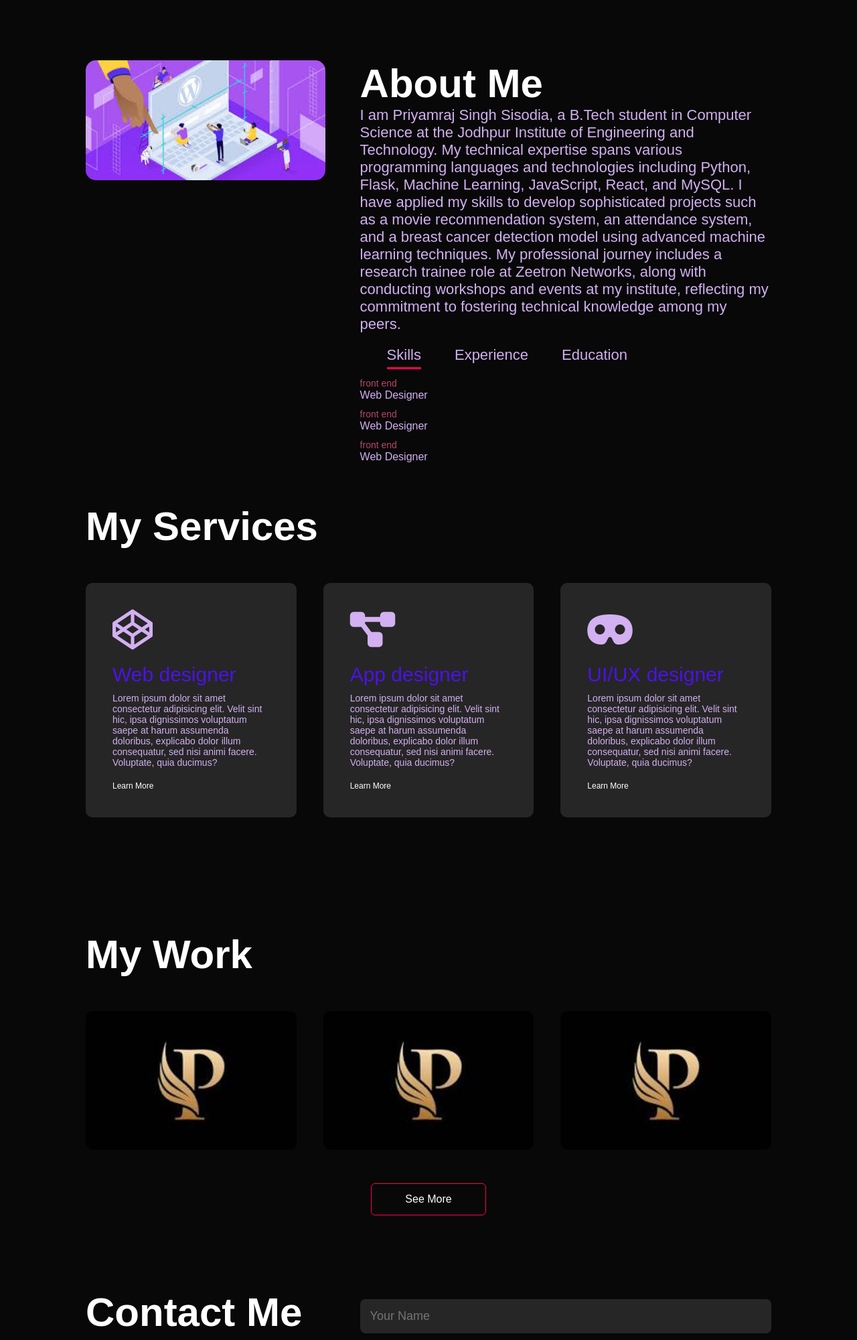
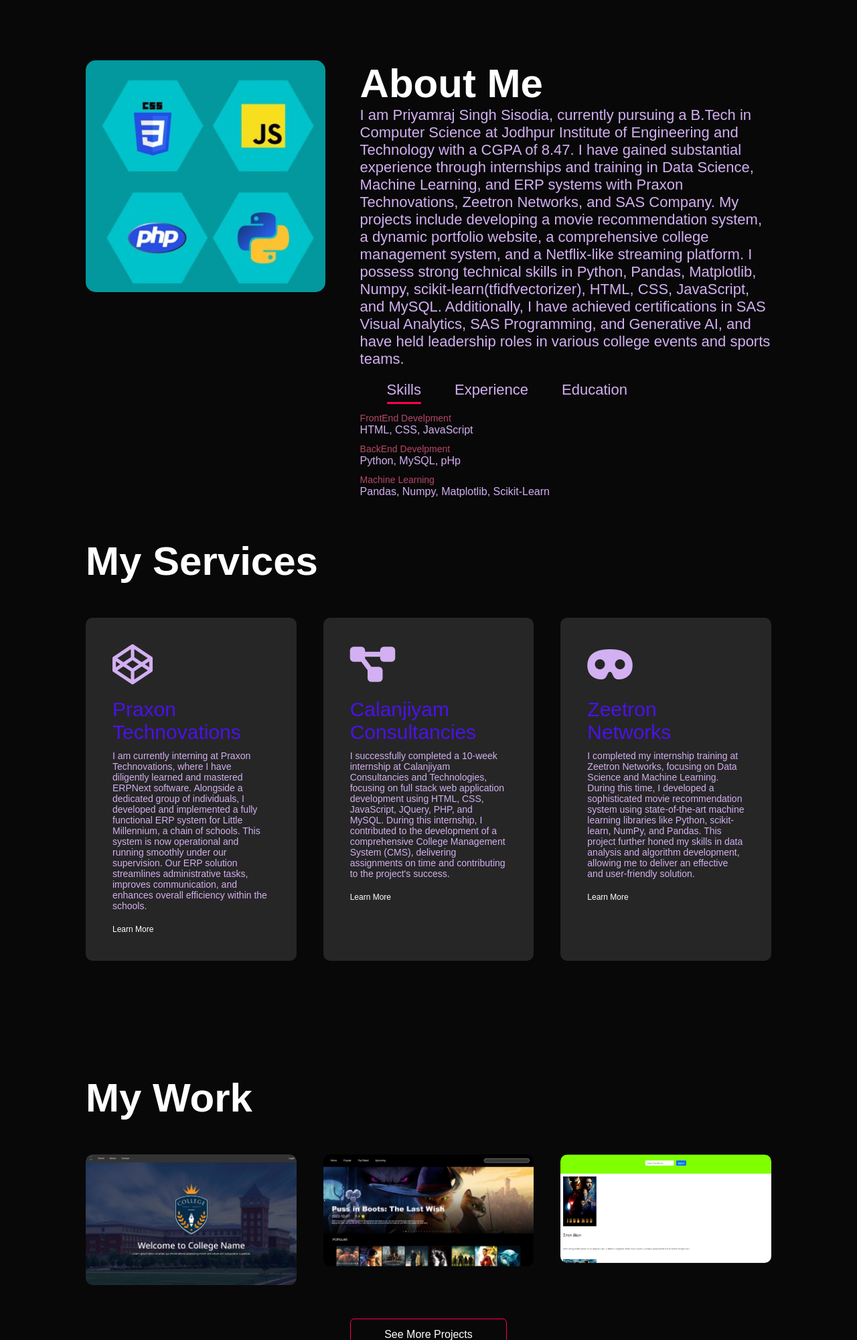
Before and after one commit to SisodiaPriyamraj/Portfolio_Website, a plain HTML site: page index.html in a window 1280 px wide. Shown: the part 800-2800 px from the top of the page at 67% size. Drawn offline with Linux system fonts and the light colour scheme.

Commit message:
Modified all the content according to my work and experience

```diff
--- a/index.html
+++ b/index.html
@@ -5,27 +5,31 @@
     <meta name="viewport" content="width=device-width, initial-scale=1.0" />
     <title>Priyam's Portfolio Website</title>
     <link rel="stylesheet" href="./style.css" />
-    <script src="https://kit.fontawesome.com/d4fd301493.js" crossorigin="anonymous"></script>
+    <script
+      src="https://kit.fontawesome.com/d4fd301493.js"
+      crossorigin="anonymous"
+    ></script>
   </head>
   <body>
     <div id="header">
-      <nav >
-        <img src="./image/logo_use.jpeg" class="logo" />
+      <nav>
+        <img src="./image/piliyambhaiya.png" class="logo" />
         <ul id="sidemenu">
           <li><a href="#header">Home</a></li>
           <li><a href="#about">About</a></li>
           <li><a href="#services">Services</a></li>
-          <li><a href="#portfolio">Portfolio</a></li>
+          <li><a href="#portfolio">My Work</a></li>
           <li><a href="#contact">Contact</a></li>
           <i class="fas fa-times" onclick="closemenu()"></i>
         </ul>
         <i class="fa-solid fa-bars" onclick="openmenu()"></i>
       </nav>
       <div class="container">
-
         <div class="header-text">
-
-          <h1>Hello,<br> I am Priyamraj </h1>
+          <h1>
+            Hello,<br />
+            I am Priyamraj
+          </h1>
           <p>Full Stack Developer</p>
         </div>
       </div>
@@ -35,46 +39,67 @@
       <div class="container">
         <div class="row">
           <div class="about-col-1">
-            <img src="./image/footer.jpeg" />
+            <img src="./image/skill_logo.jpg" />
           </div>
           <div class="about-col-2">
             <h1 class="sub-title">About Me</h1>
             <p>
-              I am Priyamraj Singh Sisodia, a B.Tech student in Computer Science at the Jodhpur Institute of Engineering and Technology. My technical expertise spans various programming languages and technologies including Python, Flask, Machine Learning, JavaScript, React, and MySQL.
-              I have applied my skills to develop sophisticated projects such as a movie recommendation system, an attendance system, and a breast cancer detection model using advanced machine learning techniques.
-              My professional journey includes a research trainee role at Zeetron Networks, along with conducting workshops and events at my institute, reflecting my commitment to fostering technical knowledge among my peers.
+              I am Priyamraj Singh Sisodia, currently pursuing a B.Tech in
+              Computer Science at Jodhpur Institute of Engineering and
+              Technology with a CGPA of 8.47. I have gained substantial
+              experience through internships and training in Data Science,
+              Machine Learning, and ERP systems with Praxon Technovations,
+              Zeetron Networks, and SAS Company. My projects include developing
+              a movie recommendation system, a dynamic portfolio website, a
+              comprehensive college management system, and a Netflix-like
+              streaming platform. I possess strong technical skills in Python,
+              Pandas, Matplotlib, Numpy, scikit-learn(tfidfvectorizer), HTML,
+              CSS, JavaScript, and MySQL. Additionally, I have achieved
+              certifications in SAS Visual Analytics, SAS Programming, and
+              Generative AI, and have held leadership roles in various college
+              events and sports teams.
             </p>
             <div class="tab-titles">
-              <p class="tab-links active-link" onclick="opentab('Skills')">Skills</p>
-              <p class="tab-links"onclick="opentab('Experience')">Experience<e/p>
-              <p class="tab-links"onclick="opentab('Education')">Education</p>
+              <p class="tab-links active-link" onclick="opentab('Skills')">
+                Skills
+              </p>
+              <p class="tab-links" onclick="opentab('Experience')">
+                Experience<e/p>
+              </p>
+              <p class="tab-links" onclick="opentab('Education')">Education</p>
             </div>
             <div class="tab-contents active-tab" id="Skills">
               <ul>
-                <li><span> front end</span><br>Web Designer</li>
-                <li><span> front end</span><br>Web Designer</li>
-                <li><span> front end</span><br>Web Designer</li>
+                <li>
+                  <span> FrontEnd Develpment</span><br />HTML, CSS, JavaScript
+                </li>
+                <li>
+                  <span> BackEnd Develpment</span><br />Python, MySQL, pHp
+                </li>
+                <li>
+                  <span> Machine Learning</span><br />Pandas, Numpy, Matplotlib,
+                  Scikit-Learn
+                </li>
               </ul>
             </div>
             <div class="tab-contents" id="Education">
               <ul>
-                <li><span>10th </span><br>Web Designer</li>
-                <li><span> 12th</span><br>Web Designer</li>
-                <li><span>JIET</span><br>Web Designer</li>
+                <li><span>10th (85.20%)</span><br />Happy Hours School</li>
+                <li><span> 12th (87%)</span><br />Happy Hours School</li>
+                <li><span>B.Tech</span><br />Jodhpur Institue of Engineering and Technology</li>
               </ul>
             </div>
 
             <div class="tab-contents" id="Experience">
               <ul>
-                <li><span>workshop  </span><br>Web Designer</li>
-                <li><span>projects on webdev </span><br>Web Designer</li>
-                <li><span>worked upon react as well </span><br>Web Designer</li>
+                <li><span>Internship</span><br />Praxon Technovations</li>
+                <li><span>Internship</span><br />Calanjiyam Consultancies</li>
+                <li><span>Training Internship </span><br />Zeetron Networks</li>
+                <li><span>Training</span><br />SAS Company</li>
               </ul>
             </div>
           </div>
         </div>
-
-
       </div>
 
       <!---------Services ---------->
@@ -84,81 +109,115 @@
           <div class="services-list">
             <div>
               <i class="fa-brands fa-codepen"></i>
-        <h2>Web designer</h2>
-        <p>Lorem ipsum dolor sit amet consectetur adipisicing elit.
-          Velit sint hic, ipsa dignissimos voluptatum
-          saepe at harum assumenda doloribus, explicabo dolor illum
-          consequatur, sed nisi animi facere.
-          Voluptate, quia ducimus?</p>
-          <a href="#">Learn More</a>
+              <h2>Praxon Technovations</h2>
+              <p>
+                I am currently interning at Praxon Technovations, where I have
+                diligently learned and mastered ERPNext software. Alongside a
+                dedicated group of individuals, I developed and implemented a
+                fully functional ERP system for Little Millennium, a chain of
+                schools. This system is now operational and running smoothly
+                under our supervision. Our ERP solution streamlines
+                administrative tasks, improves communication, and enhances
+                overall efficiency within the schools.
+              </p>
+              <a
+                href="https://docs.erpnext.com/docs/user/manual/en/introduction"
+                >Learn More</a
+              >
             </div>
 
             <div>
               <i class="fa-solid fa-diagram-project"></i>
-        <h2>App designer</h2>
-        <p>Lorem ipsum dolor sit amet consectetur adipisicing elit.
-          Velit sint hic, ipsa dignissimos voluptatum
-          saepe at harum assumenda doloribus, explicabo dolor illum
-          consequatur, sed nisi animi facere.
-          Voluptate, quia ducimus?</p>
-          <a href="#">Learn More</a>
+              <h2>Calanjiyam Consultancies</h2>
+              <p>
+                I successfully completed a 10-week internship at Calanjiyam
+                Consultancies and Technologies, focusing on full stack web
+                application development using HTML, CSS, JavaScript, JQuery,
+                PHP, and MySQL. During this internship, I contributed to the
+                development of a comprehensive College Management System (CMS),
+                delivering assignments on time and contributing to the project's
+                success.
+              </p>
+              <a
+                href="https://github.com/SisodiaPriyamraj/college-management-system"
+                >Learn More</a
+              >
             </div>
 
             <div>
               <i class="fa-solid fa-mask"></i>
-        <h2>UI/UX designer</h2>
-        <p>Lorem ipsum dolor sit amet consectetur adipisicing elit.
-          Velit sint hic, ipsa dignissimos voluptatum
-          saepe at harum assumenda doloribus, explicabo dolor illum
-          consequatur, sed nisi animi facere.
-          Voluptate, quia ducimus?</p>
-          <a href="#">Learn More</a>
+              <h2>Zeetron Networks</h2>
+              <p>
+                I completed my internship training at Zeetron Networks, focusing
+                on Data Science and Machine Learning. During this time, I
+                developed a sophisticated movie recommendation system using
+                state-of-the-art machine learning libraries like Python,
+                scikit-learn, NumPy, and Pandas. This project further honed my
+                skills in data analysis and algorithm development, allowing me
+                to deliver an effective and user-friendly solution.
+              </p>
+              <a
+                href="https://github.com/SisodiaPriyamraj/Recommendation_System"
+                >Learn More</a
+              >
             </div>
           </div>
         </div>
       </div>
     </div>
 
-<!-- --------portfolio--------- -->
+    <!-- --------My Work--------- -->
     <div id="portfolio">
       <div class="container">
         <h1 class="sub-title">My Work</h1>
         <div class="work-list">
           <div class="work">
-        <img src="./image/logo_use.jpeg">
+            <img src="./image/project_2.jpg" />
             <div class="layer">
-          <h3>Social media application</h3>
-          <p>Lorem ipsum dolor sit amet consectetur adipisicing elit
-            . Earum officia quae impedit quo qui laudantium,
-             hic vitae fugiat ad odio sit dignissimos
-             repudiandae cum at officiis ullam ipsa repellat provident.</p>
-          <a href="#"><i class="fa-brands fa-app-store"></i></a>
+              <h3>College Management System(CMS)</h3>
+              <p>
+                Designed and Contributed in a robust college management system
+                to streamline administration, manage student records, track
+                attendance, and generate reports, using PHP, HTML, CSS, and
+                MySQL.
+              </p>
+              <a href="https://github.com/SisodiaPriyamraj/college-management-system"></a>
             </div>
           </div>
           <div class="work">
-        <img src="./image/logo_use.jpeg">
+            <img src="./image/project_1.jpg" />
             <div class="layer">
-        <h3>Social media application</h3>
-          <p>Lorem ipsum dolor sit amet consectetur adipisicing elit
-            . Earum officia quae impedit quo qui laudantium,
-             hic vitae fugiat ad odio sit dignissimos
-             repudiandae cum at officiis ullam ipsa repellat provident.</p>
-          <a href="#"><i class="fa-brands fa-app-store"></i></a>
+              <h3>Movie Bot</h3>
+              <p>
+                The Movie Bot project, which I developed using the MERN stack
+                (MongoDB, Express.js, React.js, Node.js), offers users a
+                Netflix-like streaming experience. This platform includes a vast
+                collection of movies and TV shows, providing seamless streaming
+                and enhancing the overall viewing experience.
+              </p>
+               <a href="https://github.com/SisodiaPriyamraj/Movie_Bot"></a>
             </div>
           </div>
           <div class="work">
-        <img src="./image/logo_use.jpeg">
+            <img src="./image/project_3.png" />
             <div class="layer">
-        <h3>Social media application</h3>
-          <p>Lorem ipsum dolor sit amet consectetur adipisicing elit
-            . Earum officia quae impedit quo qui laudantium,
-             hic vitae fugiat ad odio sit dignissimos
-             repudiandae cum at officiis ullam ipsa repellat provident.</p>
-          <a href="#"><i class="fa-brands fa-app-store"></i></a>
+              <h3>Movie Recommendation System</h3>
+              <p>
+                I have developed a recommendation system using
+                Python along with machine learning libraries
+                such as scikit-learn, NumPy, and Pandas.<!--  This system leverages
+                 advanced algorithms to provide personalized recommendations
+                based on user preferences and historical data. -->
+              </p>
+                <a href="https://github.com/SisodiaPriyamraj/Recommendation_System"></a>
             </div>
           </div>
         </div>
-    <a href="#" class="btn">See More</a>
+        <a
+          href="https://github.com/SisodiaPriyamraj?tab=repositories"
+          class="btn"
+          >See More Projects</a
+        >
       </div>
     </div>
 
@@ -168,45 +227,81 @@
         <div class="row">
           <div class="contact-left">
             <h1 class="sub-title">Contact Me</h1>
-        <p><i class="fa-solid fa-paper-plane"></i>contact@chinumailing.com</p>
-        <p><i class="fa-solid fa-phone-volume"></i>1234567890</p>
+            <p>
+              <i class="fa-solid fa-paper-plane"></i
+              >priyamraj.21jics056@jietjodhpur.ac.in
+            </p>
+            <p><i class="fa-solid fa-phone-volume"></i>6367452221</p>
             <div class="social-icons">
-          <a href="https://www.instagram.com/priyamrajsinghsisodia_114/"><i class="fa-brands fa-instagram"></i></a>
-          <a href="https://www.instagram.com/priyamrajsinghsisodia_114/"><i class="fa-brands fa-facebook"></i></a>
-          <a href="https://www.instagram.com/priyamrajsinghsisodia_114/"><i class="fa-brands fa-twitter"></i></a>
-          <a href="https://www.linkedin.com/in/priyam-raj-singh-sisodia-a756a3225/"><i class="fa-brands fa-linkedin-in"></i></a>
+              <a href="https://www.instagram.com/priyamrajsinghsisodia_114/"
+                ><i class="fa-brands fa-instagram"></i
+              ></a>
+
+              <a href="https://github.com/SisodiaPriyamraj"
+                ><i class="fa-brands fa-github"></i
+              ></a>
+
+              <a href="https://github.com/SisodiaPriyamraj"
+                ><i class="fa-brands fa-twitter"></i
+              ></a>
+
+              <a
+                href="https://www.linkedin.com/in/priyam-raj-singh-sisodia-a756a3225/"
+                ><i class="fa-brands fa-linkedin-in"></i
+              ></a>
             </div>
-        <a href="./image/Priyamraj_Resume_ Final.pdf" download class="btn btn2">Download Resume</a>
+            <a
+              href="./Resume_ArguSoft_ Final.pdf"
+              download
+              class="btn btn2"
+              >Download Resume</a
+            >
           </div>
           <div class="contact-right">
             <form id="form" name="submit-to-google-sheet">
-          <input type="text" name="Name" placeholder="Your Name" required>
-          <input type="email" name="Email"  placeholder="Your Email" required>
-          <textarea name="Message" rows="8" placeholder="Your Message for Me"></textarea>
-          <button onclick=removeEventListener() type="submit" class="btn btn2">Submit</button>
+              <input type="text" name="Name" placeholder="Your Name" required />
+              <input
+                type="email"
+                name="Email"
+                placeholder="Your Email"
+                required
+              />
+              <textarea
+                name="Message"
+                rows="8"
+                placeholder="Your Message for Me"
+              ></textarea>
+              <button
+                onclick="removeEventListener()"
+                type="submit"
+                class="btn btn2"
+              >
+                Submit
+              </button>
             </form>
           </div>
         </div>
       </div>
       <div class="copyright">
-    <p>This content belong to <i class="fa-regular fa-copyright"></i> Priyamraj</p>
+        <p>
+          Portfolio of Priyamraj Singh Sisodia
+        </p>
       </div>
     </div>
 
     <script>
       var tablinks = document.getElementsByClassName("tab-links");
       var tabcontents = document.getElementsByClassName("tab-contents");
-  function opentab(tabname){
-      for(tablink of tablinks){
+      function opentab(tabname) {
+        for (tablink of tablinks) {
           tablink.classList.remove("active-link");
         }
-    for(tabcontent of tabcontents){
+        for (tabcontent of tabcontents) {
           tabcontent.classList.remove("active-tab");
         }
         event.currentTarget.classList.add("active-link");
         document.getElementById(tabname).classList.add("active-tab");
       }
-
     </script>
 
     <script>
@@ -220,31 +315,30 @@
       // }
 
       function openmenu() {
-    document.getElementById('sidemenu').style.transform = 'translateX(0)';
+        document.getElementById("sidemenu").style.transform = "translateX(0)";
       }
 
       function closemenu() {
-    document.getElementById('sidemenu').style.transform = 'translateX(100%)';
+        document.getElementById("sidemenu").style.transform =
+          "translateX(100%)";
       }
-
     </script>
 
     <script>
-  const scriptURL = 'https://script.google.com/macros/s/AKfycbxnNbHEHutfnyDmaT6V1r_xuiJu56VSdcHuCwZ3AApLEeXrhUxAIyJyN6xao9Ii7DIN/exec'
-  const form = document.forms['submit-to-google-sheet']
+      const scriptURL =
+        "https://script.google.com/macros/s/AKfycbxnNbHEHutfnyDmaT6V1r_xuiJu56VSdcHuCwZ3AApLEeXrhUxAIyJyN6xao9Ii7DIN/exec";
+      const form = document.forms["submit-to-google-sheet"];
 
-  form.addEventListener('submit', e => {
-    e.preventDefault()
-    fetch(scriptURL, { method: 'POST', body: new FormData(form)})
-      .then(response => {console.log('Success!', response); alert('Data has been submitted'); location.reload()})
-      .catch(error => console.error('Error!', error.message))
-
-
+      form.addEventListener("submit", (e) => {
+        e.preventDefault();
+        fetch(scriptURL, { method: "POST", body: new FormData(form) })
+          .then((response) => {
+            console.log("Success!", response);
+            alert("Data has been submitted");
+            location.reload();
+          })
+          .catch((error) => console.error("Error!", error.message));
       });
-
     </script>
-
-
-
   </body>
 </html>
--- a/style.css
+++ b/style.css
@@ -253,14 +253,14 @@ nav > i.fa-bars{
     justify-content: center;
     align-items: center;
     flex-direction: column;
-    padding: 0 40px;
+    padding: 0 30px;
     text-align: center;
     font-size: 14px;
     transition: height 0.5s;
 }
 .layer h3{
     font-weight: 500;
-    margin-bottom: 30px;
+    margin-bottom: 25px;
     font-size: 30px;
 }
 .layer a{
```
Also changed, not shown: image/piliyambhaiya.png (added), image/project_1.jpg (added), image/project_2.jpg (added), image/project_3.png (added), image/skill_logo.jpg (added), 3 other files. Lines whose indentation alone changed are shown as unchanged.
